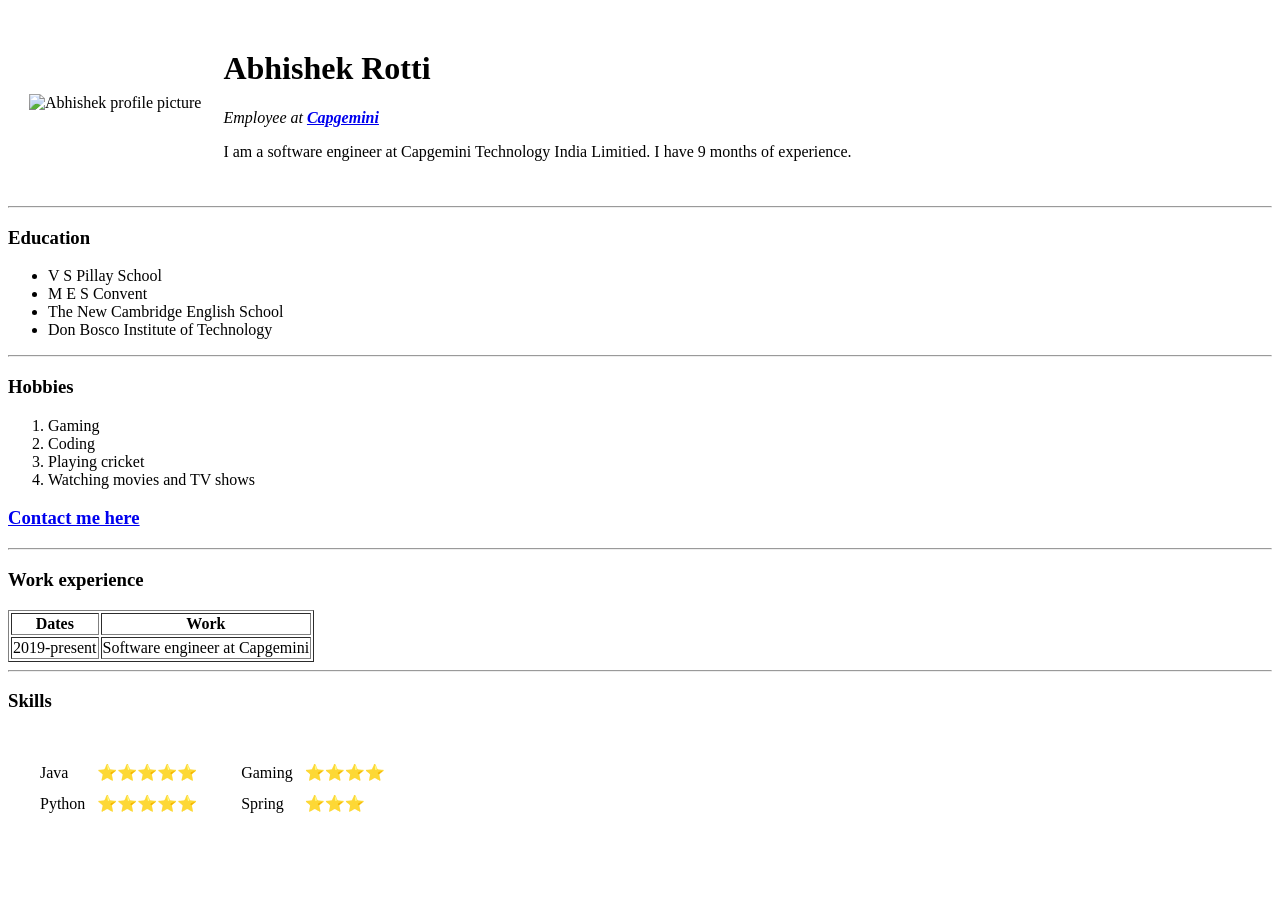
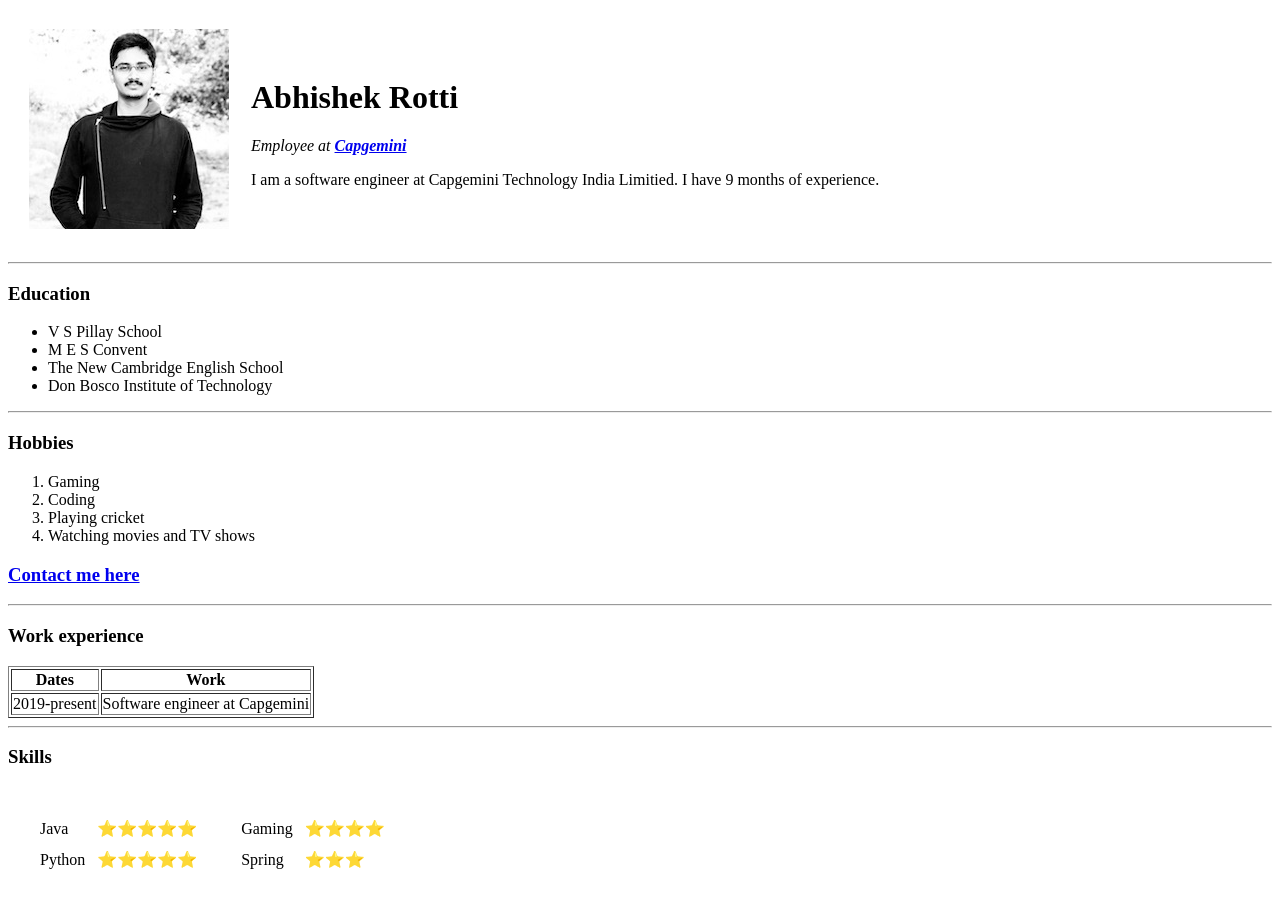
Before and after one commit to MSAbhishek214/cv, a plain HTML site: page index.html in a window 1280 px wide. Before the commit the page ends 853 px from the top, so only its background shows below. Drawn offline with Linux system fonts and the light colour scheme.

Commit message:
Update index.html with image

```diff
--- a/index.html
+++ b/index.html
@@ -9,7 +9,7 @@
     <table cellspacing="20">
       <tr>
         <td>
-          <img src="images/abhishek.jpeg" alt="Abhishek profile picture" />
+          <img src="abhishek.jpeg" alt="Abhishek profile picture" />
         </td>
         <td>
           <h1>Abhishek Rotti</h1>
```
